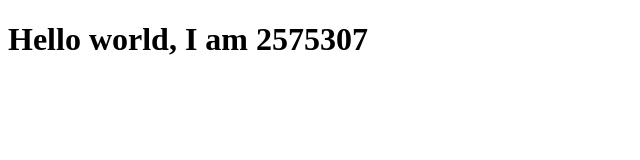
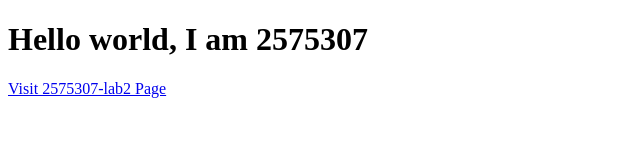
Before and after one commit to Ezra-mali/LAB-ONE2025, a plain HTML site: page index.html in a window 1280 px wide. Shown: the whole page, without its empty margins (0-640 px from the left). Drawn offline with Linux system fonts and the light colour scheme.

Commit message:
Update index.html

```diff
--- a/index.html
+++ b/index.html
@@ -5,5 +5,6 @@
     </head>
     <body>
         <h1>Hello world, I am 2575307 </h1>
+        <a href="2575307-lab2.html">Visit 2575307-lab2 Page </a>
     </body>
 </html>
```
